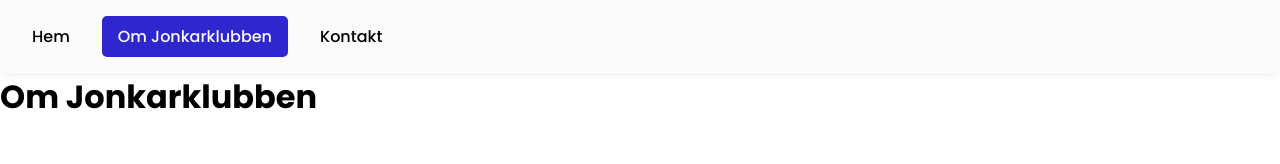
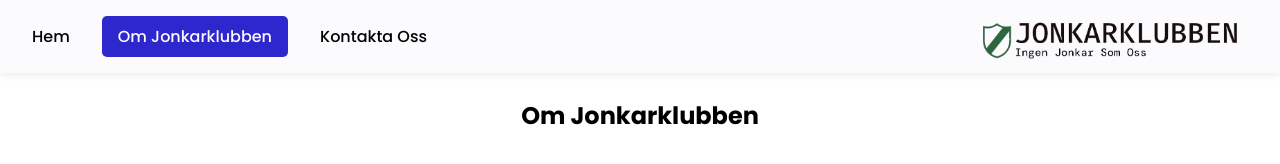
Before and after one commit to enriktigasna/jonkarklubben, a plain HTML site: page about.html in a window 1280 px wide. Drawn offline with Linux system fonts and the light colour scheme.

Commit message:
Logo lades till
Ny logo och kod

```diff
--- a/about.html
+++ b/about.html
@@ -11,12 +11,15 @@
             <ul class="nav">
                 <li><a href="index.html">Hem</a></li>
                 <li class="active"><a href="about.html">Om Jonkarklubben</a></li>
-                <li><a href="contact.html">Kontakt</a></li>
+                <li><a href="contact.html">Kontakta Oss</a></li>
             </ul>
         </nav>
+
+        <img class="Logo" src="img/logo.png" alt="Logo">
+
     </header>
     <main class="heroabout">
-        <h1>Om Jonkarklubben</h1>
+        <h2>Om Jonkarklubben</h2>
     </main>
 </body>
 </html>
--- a/css/main.css
+++ b/css/main.css
@@ -84,4 +84,13 @@ a {
 .heroabout {
     align-items: center;
     display: flex;
+    justify-content: center;
 }
+
+.Logo {
+    width: 300px;
+    height: 100px;
+    border-radius: 50%;
+    margin-left: 75%;
+    margin-top: -100px;
+}
```
Also changed, not shown: contact.html (+4 -2 lines), index.html (+4 -1 lines), img/logo.png (added).
